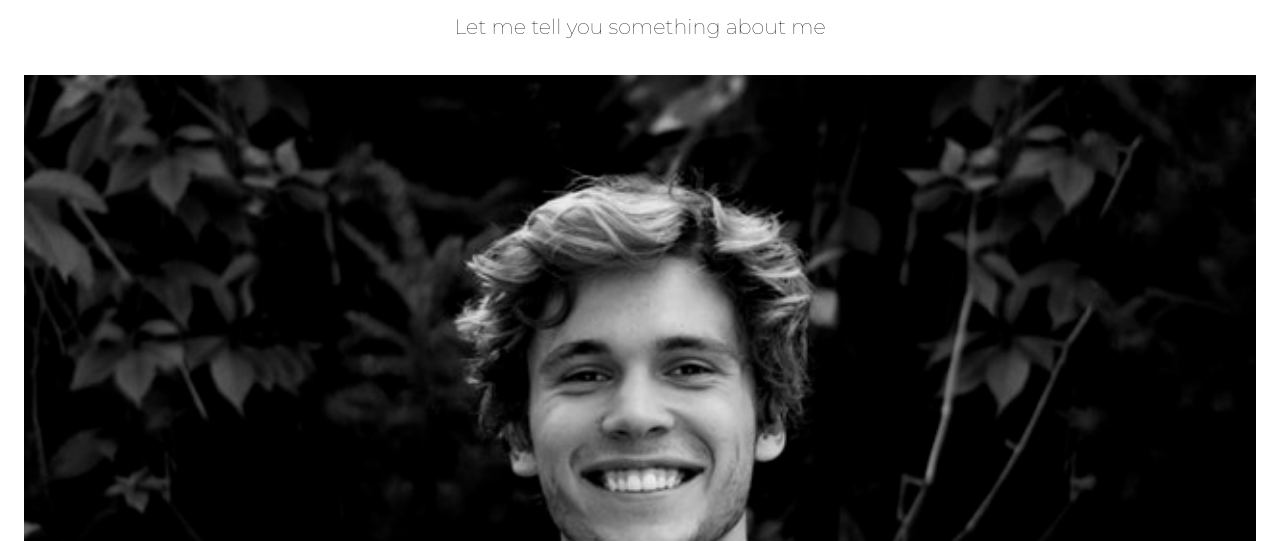
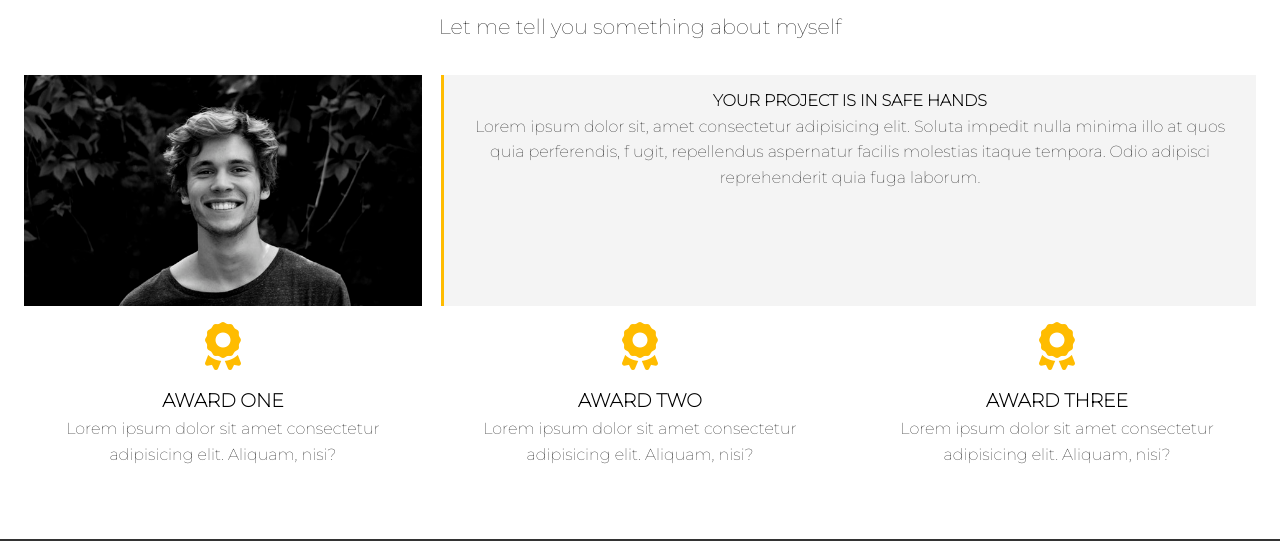
Before and after one commit to kat0001/portfolio, a website: page dist/about.html in a window 1280 px wide. Shown: the part 230-771 px from the top of the page. Drawn offline with Linux system fonts and the light colour scheme.

Commit message:
about section styling

```diff
--- a/scss/main.scss
+++ b/scss/main.scss
@@ -203,7 +203,48 @@
     }
 }
 
+//ABOUT SECTION
+#about {
+    &-a {
+        .about-info {
+            display: grid;
+            grid-template-areas:
+            'bioimage bio bio'
+            'aw1 aw2 aw3';
+            column-gap: 1.2rem;
+        }
 
+        //GRID AREA
+        .bio-image {
+            grid-area: bioimage;
+        }
+
+        .bio {
+            grid-area: bio;
+            border-left: 3px solid $main-color;
+            padding: 0.8rem;
+        }
+
+        .award-1 {
+            grid-area: aw1;
+        }
+
+        .award-2 {
+            grid-area: aw2;
+        }
+
+        .award-3 {
+            grid-area: aw3;
+        }
+
+        .award-1 .fas,
+        .award-2 .fas,
+        .award-3 .fas {
+            color: $main-color;
+            margin: 1rem;
+        }
+    }
+}
 
 //FOOTER
 #main-footer {
```
Also changed, not shown: dist/about.html, dist/css/main.css.
